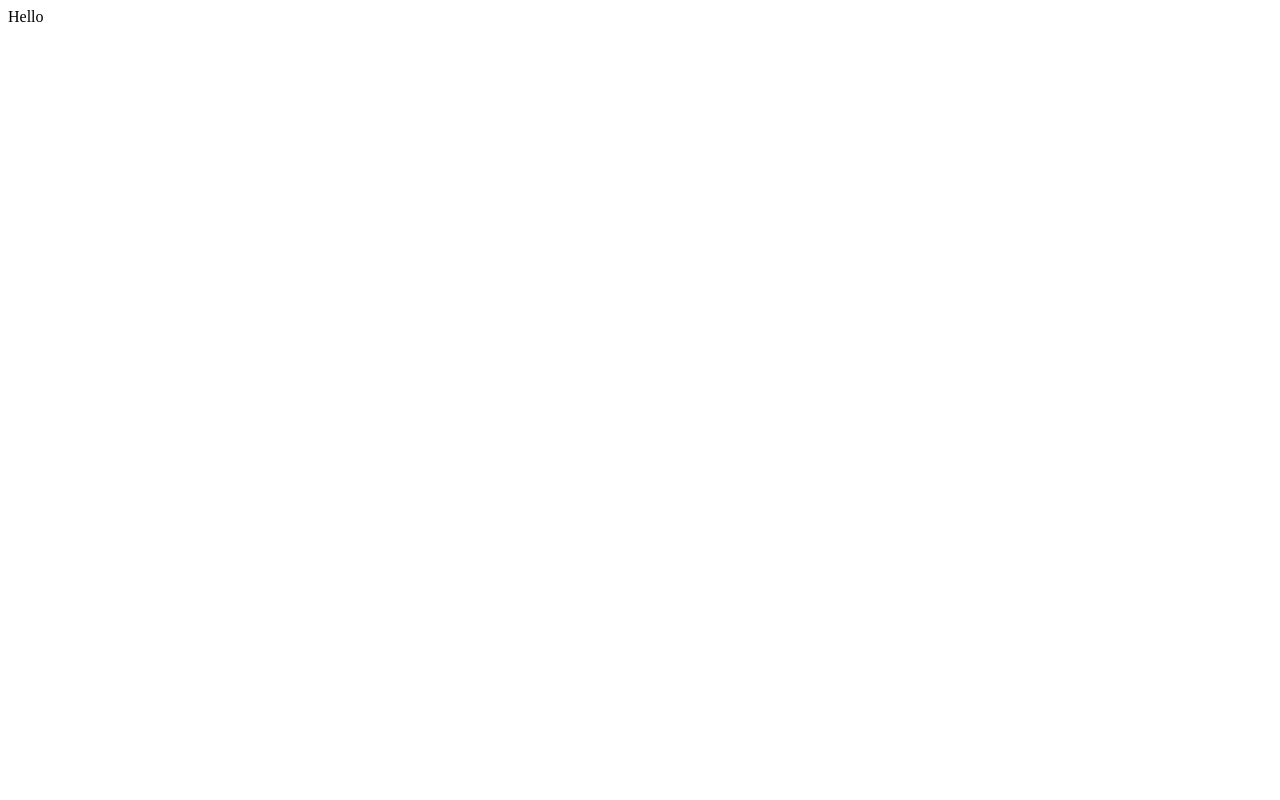
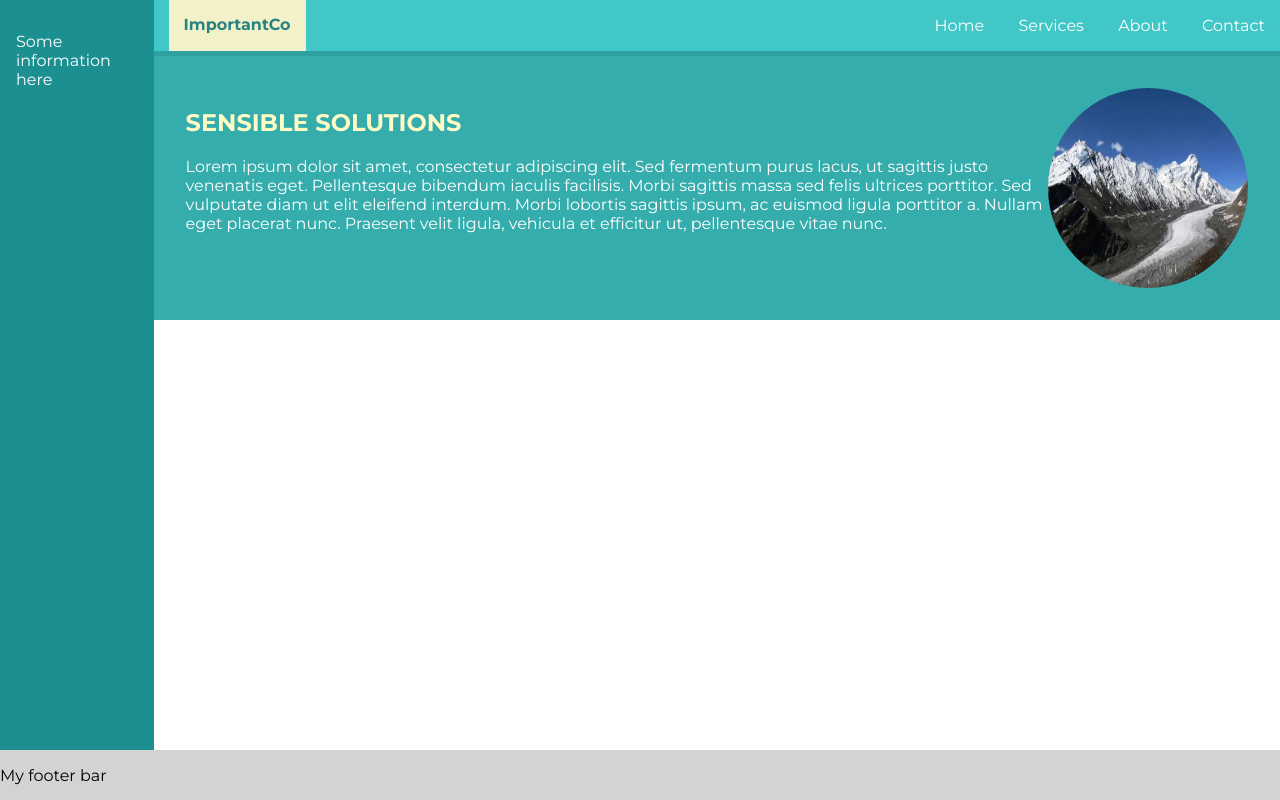
Before and after one commit to bothzoli/PSCSSGrid, a website: page index.html in a window 1280 px wide. Drawn offline with Linux system fonts and the light colour scheme.

Commit message:
Grid Basics

```diff
--- a/css/main.css
+++ b/css/main.css
@@ -0,0 +1,99 @@
+@import url('https://fonts.googleapis.com/css?family=Montserrat:400,700');
+
+body, html {
+  height: 100%;
+}
+
+body {
+  margin: 0;
+  font-family: 'Montserrat', sans-serif;
+  display: grid;
+  grid-template-rows: auto 50px;
+  grid-template-columns: 12% auto;
+  grid-template-areas:
+    "sidebar right"
+    "footer footer";
+}
+
+a {
+  text-decoration: none;
+}
+
+ul {
+  list-style-type: none;
+  float: right;
+}
+
+ul li {
+  display: inline;
+}
+
+ul li a {
+  color: #ffffff;
+  padding: 15px;
+}
+
+#logo {
+  padding: 15px;
+  margin-left: 15px;
+  background-color: #F3F1C7;
+  color: #298383;
+  text-align: center;
+  font-weight: bold;
+  display: inline-block;
+}
+
+header {
+  background-color: #41C7C7;
+
+  display: grid;
+  grid-template-columns: [logo-start] fit-content(20%) [nav-start] auto [nav-end];
+}
+
+section#hero {
+  background-color: #36ADAD;
+  padding: 2em;
+  border-top: 5px solid #2EA0A0;
+
+  display: grid;
+  grid-template-columns: repeat(2, auto);
+}
+
+#content h1 {
+  text-transform: uppercase;
+  color: #FFFBC5;
+}
+
+#content p {
+  color: #FFF;
+}
+
+img {
+  max-width: 100%;
+  background-size: cover;
+  margin: 0 auto;
+}
+
+#mountain {
+  border-radius: 50%;
+  width: 200px;
+  height: 200px;
+}
+
+.sidebar {
+  grid-area: sidebar;
+  background-color: #1C9090;
+  color: #FFF;
+  padding: 1em;
+}
+
+.main {
+  grid-area: right;
+  grid-template-rows: 51px fit-content(30%);
+  display: grid;
+}
+
+footer {
+  grid-area: footer;
+  background-color: lightgray;
+}
--- a/index.html
+++ b/index.html
@@ -1,13 +1,46 @@
 <!DOCTYPE html>
 <html lang="en">
+
 <head>
   <meta charset="UTF-8">
   <meta name="viewport" content="width=device-width, initial-scale=1.0">
   <meta http-equiv="X-UA-Compatible" content="ie=edge">
-  <title>Document</title>
+  <title>CSS Grid Demo</title>
   <link rel="stylesheet" href="css/main.css">
 </head>
+
 <body>
-  Hello
+  <div class="sidebar">
+    <p>Some information here</p>
+  </div>
+  <div class="main">
+    <header>
+      <a href="#" id="logo">ImportantCo</a>
+
+      <nav>
+        <ul>
+          <li><a href="#">Home</a></li>
+          <li><a href="#">Services</a></li>
+          <li><a href="#">About</a></li>
+          <li><a href="#">Contact</a></li>
+        </ul>
+      </nav>
+    </header>
+
+    <section id="hero">
+      <div id="content">
+        <h1>Sensible Solutions</h1>
+        <p>Lorem ipsum dolor sit amet, consectetur adipiscing elit. Sed fermentum purus lacus, ut sagittis justo
+          venenatis eget. Pellentesque bibendum iaculis facilisis. Morbi sagittis massa sed felis ultrices porttitor.
+          Sed vulputate diam ut elit eleifend interdum. Morbi lobortis sagittis ipsum, ac euismod ligula porttitor a.
+          Nullam eget placerat nunc. Praesent velit ligula, vehicula et efficitur ut, pellentesque vitae nunc.</p>
+      </div>
+      <img src="img/mountain.jpg" id="mountain">
+    </section>
+  </div>
+  <footer>
+    <p>My footer bar</p>
+  </footer>
 </body>
+
 </html>
```
Also changed, not shown: img/mountain.jpg (added).
